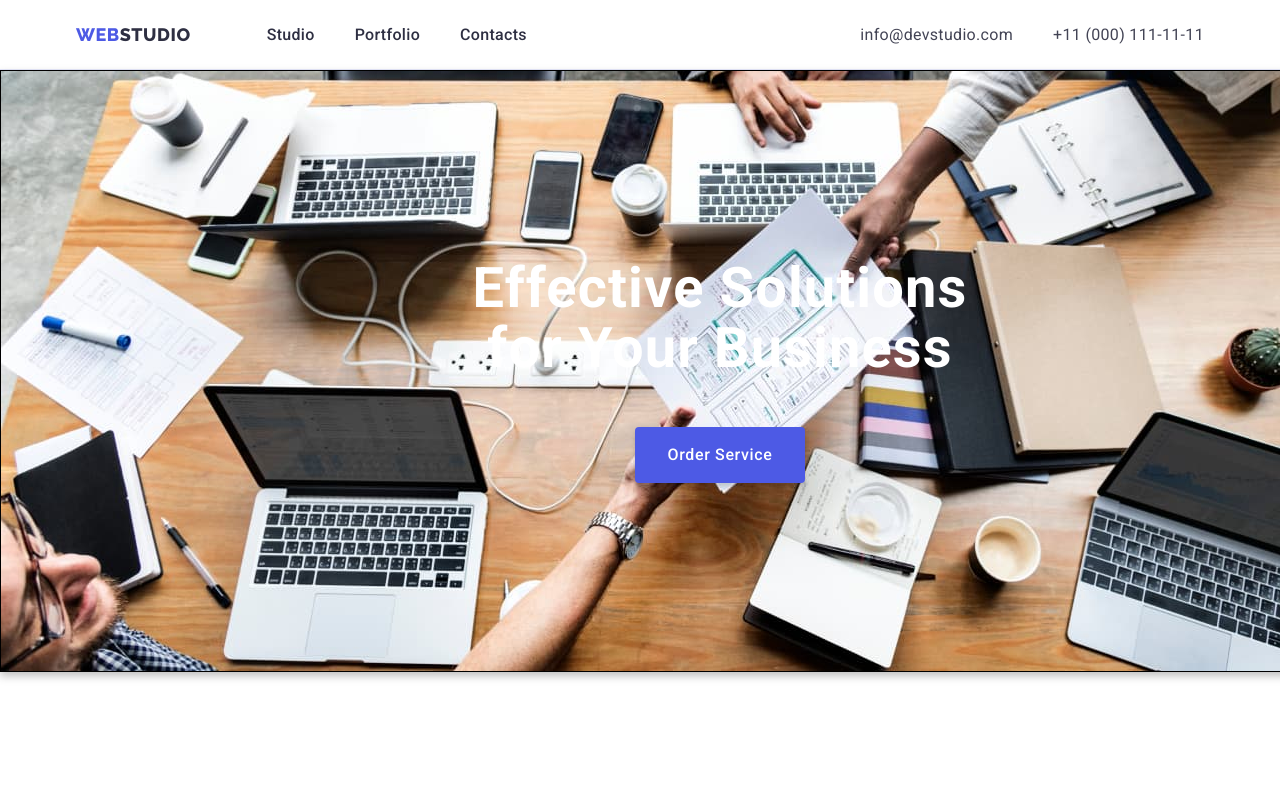
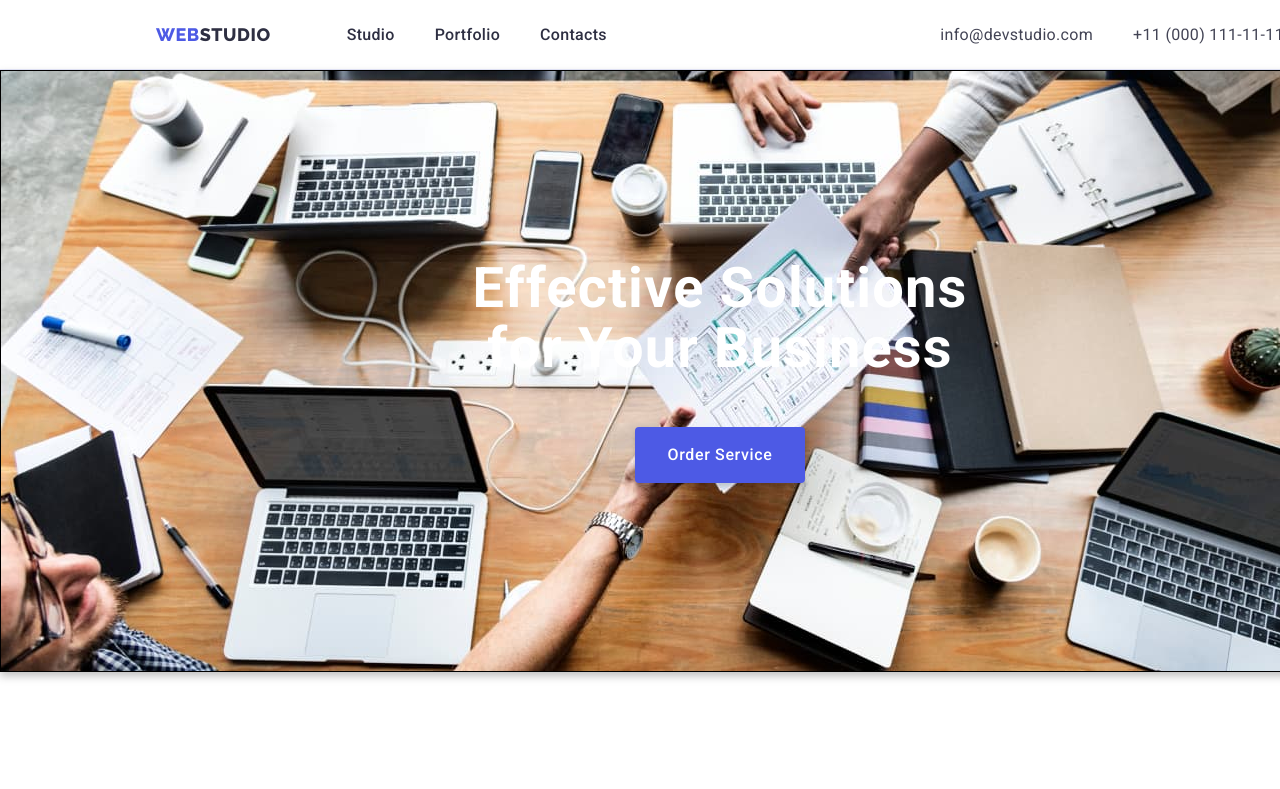
Before and after one commit to IwanovAS/goit-markup-hw-04, a plain HTML site: page index.html in a window 1280 px wide. Shown: the top 789 px of the page. Drawn offline with nearby package versions, Linux system fonts and the light colour scheme.

Commit message:
Update styles.css

```diff
--- a/css/styles.css
+++ b/css/styles.css
@@ -9,6 +9,9 @@
 }
 
 body {
+  width: 1440px;
+  margin-left: auto;
+  margin-right: auto;
   font-family: var(--primary-font);
   color: var(--color-font);
   background-color: var(--background-color);
```
